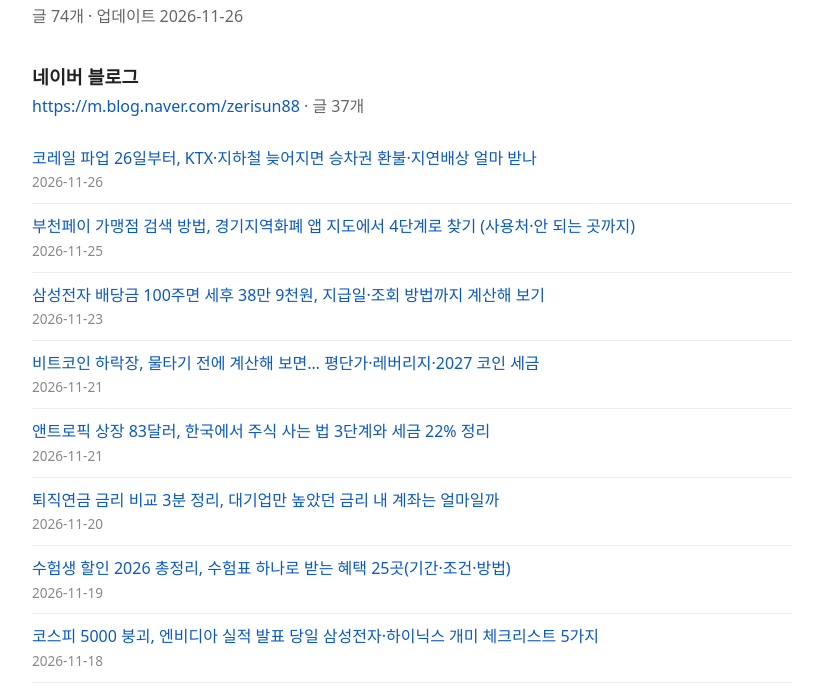
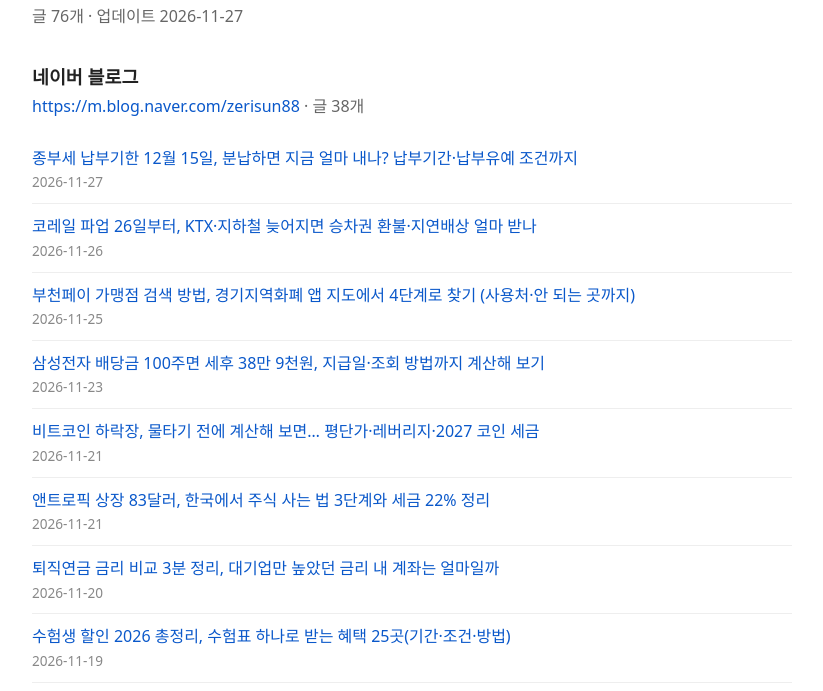
Before and after one commit to imwooha/imwooha.github.io, a plain HTML site: page index.html in a window 1280 px wide. Shown: the part 74-765 px from the top of the page, without its empty margins (228-1051 px from the left). Drawn offline with Linux system fonts and the light colour scheme.

Commit message:
Update blog links 2026-11-27

```diff
--- a/index.html
+++ b/index.html
@@ -4,7 +4,7 @@
   <meta charset="utf-8">
   <meta name="viewport" content="width=device-width, initial-scale=1">
   <title>블로그 글 모음</title>
-  <meta name="description" content="네이버 블로그 · 구글 블로그 (Blogger) 전체 글 목록 (74개)">
+  <meta name="description" content="네이버 블로그 · 구글 블로그 (Blogger) 전체 글 목록 (76개)">
   <link rel="canonical" href="https://imwooha.github.io/">
   <style>
     body { font-family: system-ui, -apple-system, "Malgun Gothic", sans-serif; max-width: 760px; margin: 0 auto; padding: 24px 16px; line-height: 1.6; color: #222; background: #fff; }
@@ -21,11 +21,12 @@
 <body>
   <main>
     <h1>블로그 글 모음</h1>
-    <p class="meta">글 74개 · 업데이트 2026-11-26</p>
+    <p class="meta">글 76개 · 업데이트 2026-11-27</p>
     <section>
     <h2>네이버 블로그</h2>
-    <p class="meta"><a href="https://m.blog.naver.com/zerisun88">https://m.blog.naver.com/zerisun88</a> · 글 37개</p>
+    <p class="meta"><a href="https://m.blog.naver.com/zerisun88">https://m.blog.naver.com/zerisun88</a> · 글 38개</p>
     <ul>
+      <li><a href="https://m.blog.naver.com/zerisun88/224493668753">종부세 납부기한 12월 15일, 분납하면 지금 얼마 내나? 납부기간·납부유예 조건까지</a> <time datetime="2026-11-27">2026-11-27</time></li>
       <li><a href="https://m.blog.naver.com/zerisun88/224492025137">코레일 파업 26일부터, KTX·지하철 늦어지면 승차권 환불·지연배상 얼마 받나</a> <time datetime="2026-11-26">2026-11-26</time></li>
       <li><a href="https://m.blog.naver.com/zerisun88/224490553808">부천페이 가맹점 검색 방법, 경기지역화폐 앱 지도에서 4단계로 찾기 (사용처·안 되는 곳까지)</a> <time datetime="2026-11-25">2026-11-25</time></li>
       <li><a href="https://m.blog.naver.com/zerisun88/224486757437">삼성전자 배당금 100주면 세후 38만 9천원, 지급일·조회 방법까지 계산해 보기</a> <time datetime="2026-11-23">2026-11-23</time></li>
@@ -67,8 +68,9 @@
     </section>
     <section>
     <h2>구글 블로그 (Blogger)</h2>
-    <p class="meta"><a href="https://zerisun.blogspot.com">https://zerisun.blogspot.com</a> · 글 37개</p>
+    <p class="meta"><a href="https://zerisun.blogspot.com">https://zerisun.blogspot.com</a> · 글 38개</p>
     <ul>
+      <li><a href="https://zerisun.blogspot.com/2026/11/dollar-investment-options-compared.html">달러 투자 방법 4가지 비교: 달러 예금·RP·ETF·미국 단기채, 세금은 어디서 갈리나</a> <time datetime="2026-11-27">2026-11-27</time></li>
       <li><a href="https://zerisun.blogspot.com/2026/11/us-stock-market-thanksgiving-holiday.html">미국 증시 휴장일 11월 26일, 27일은 새벽 3시 조기 폐장: 한국 시간 일정과 주문 체크리스트</a> <time datetime="2026-11-26">2026-11-26</time></li>
       <li><a href="https://zerisun.blogspot.com/2026/11/us-stock-capital-gains-tax.html">미국주식 세금 계산해 보면: 수익 1,000만원이면 양도세 165만원, 연말 전에 줄이는 법</a> <time datetime="2026-11-25">2026-11-25</time></li>
       <li><a href="https://zerisun.blogspot.com/2026/11/vs-vs.html">삼성전자 배당금 비교: 세전 vs 세후, 보통주 vs 우선주, 지금 사면 받을 수 있는 것</a> <time datetime="2026-11-23">2026-11-23</time></li>
--- a/sitemap.xml
+++ b/sitemap.xml
@@ -2,6 +2,6 @@
 <urlset xmlns="http://www.sitemaps.org/schemas/sitemap/0.9">
   <url>
     <loc>https://imwooha.github.io/</loc>
-    <lastmod>2026-11-26</lastmod>
+    <lastmod>2026-11-27</lastmod>
   </url>
 </urlset>
```
